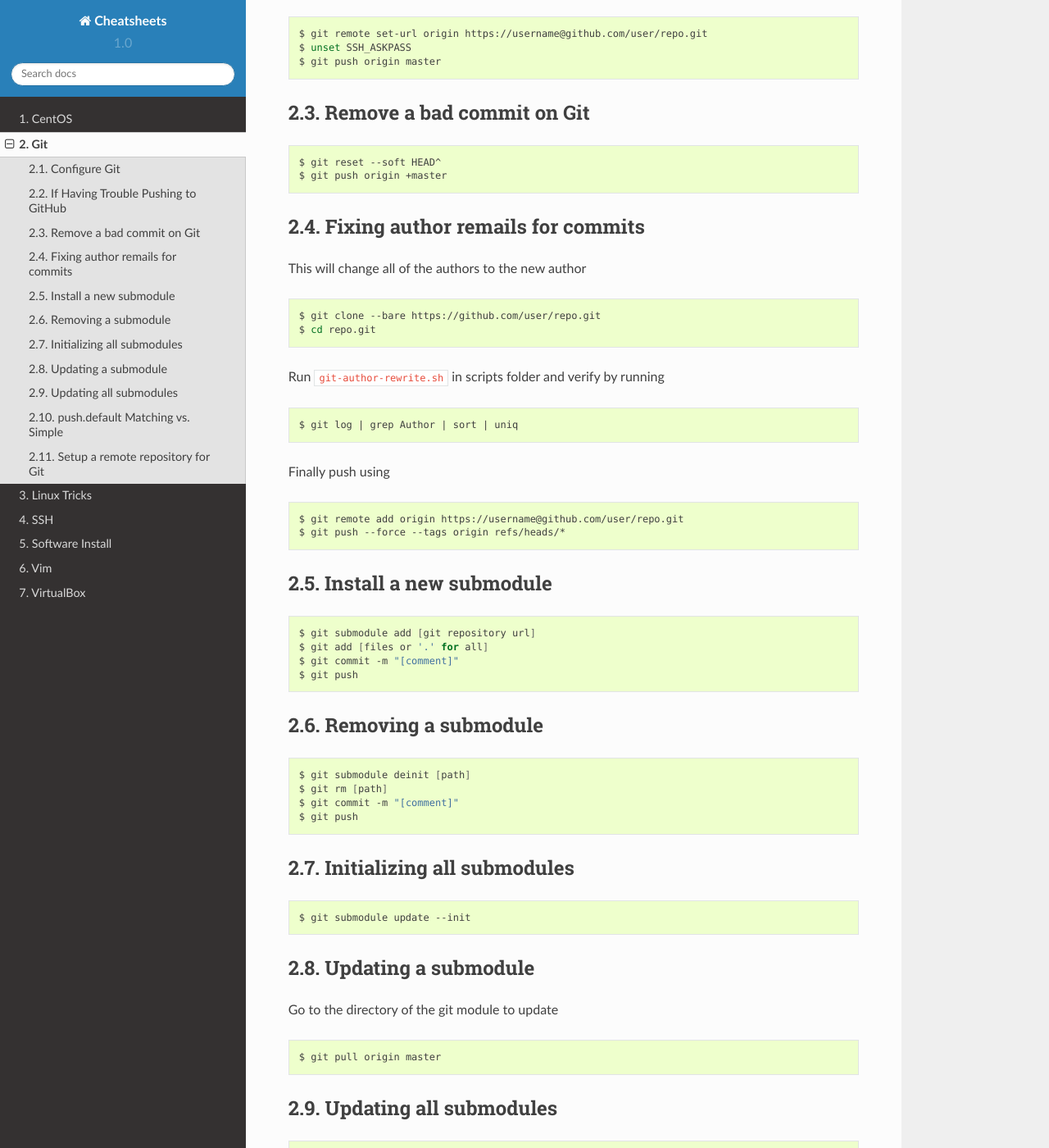
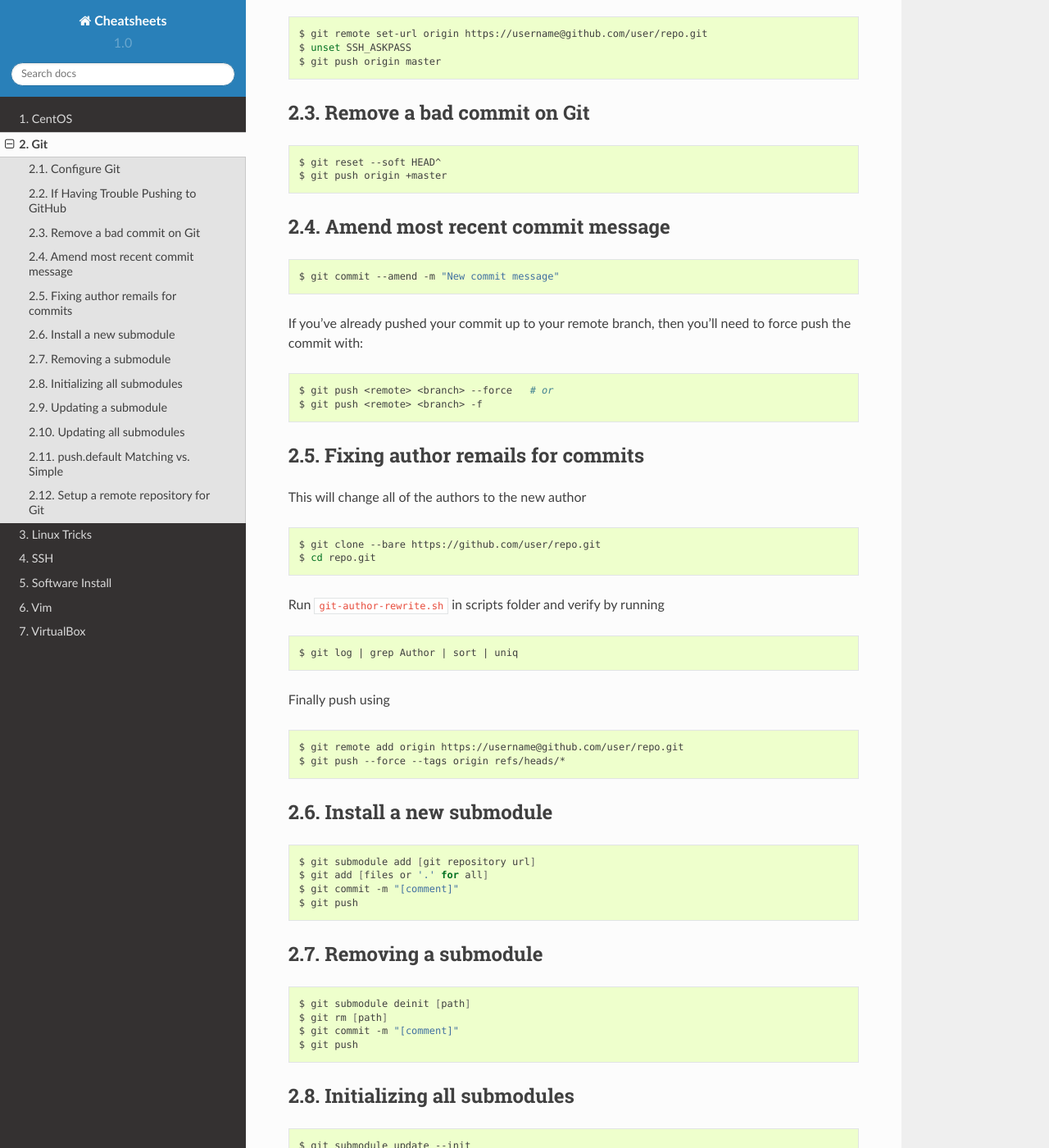
Before and after one commit to ijkim88/dotfiles-old, a Sphinx documentation site: the page built from cheatsheets/source/git.rst, in a window 1280 px wide and 1400 px high, scrolled down 352 px. Shown: the whole window at 82% size. Built offline with Sphinx 7.4.7 and the Read the Docs theme 2.0.0, drawn with Linux system fonts in a browser that asks for light colours; some of the changed text lies outside the part shown.

Commit message:
Added instructions for updating most recent git commit message

```diff
--- a/cheatsheets/source/git.rst
+++ b/cheatsheets/source/git.rst
@@ -29,6 +29,19 @@ Remove a bad commit on Git
    $ git reset --soft HEAD^
    $ git push origin +master
 
+Amend most recent commit message
+--------------------------------
+
+.. code-block:: shell
+
+   $ git commit --amend -m "New commit message"
+
+If you've already pushed your commit up to your remote branch, then you'll need to force push the commit with:
+
+.. code-block:: shell
+
+   $ git push <remote> <branch> --force   # or
+   $ git push <remote> <branch> -f
 
 Fixing author remails for commits
 ---------------------------------
```
